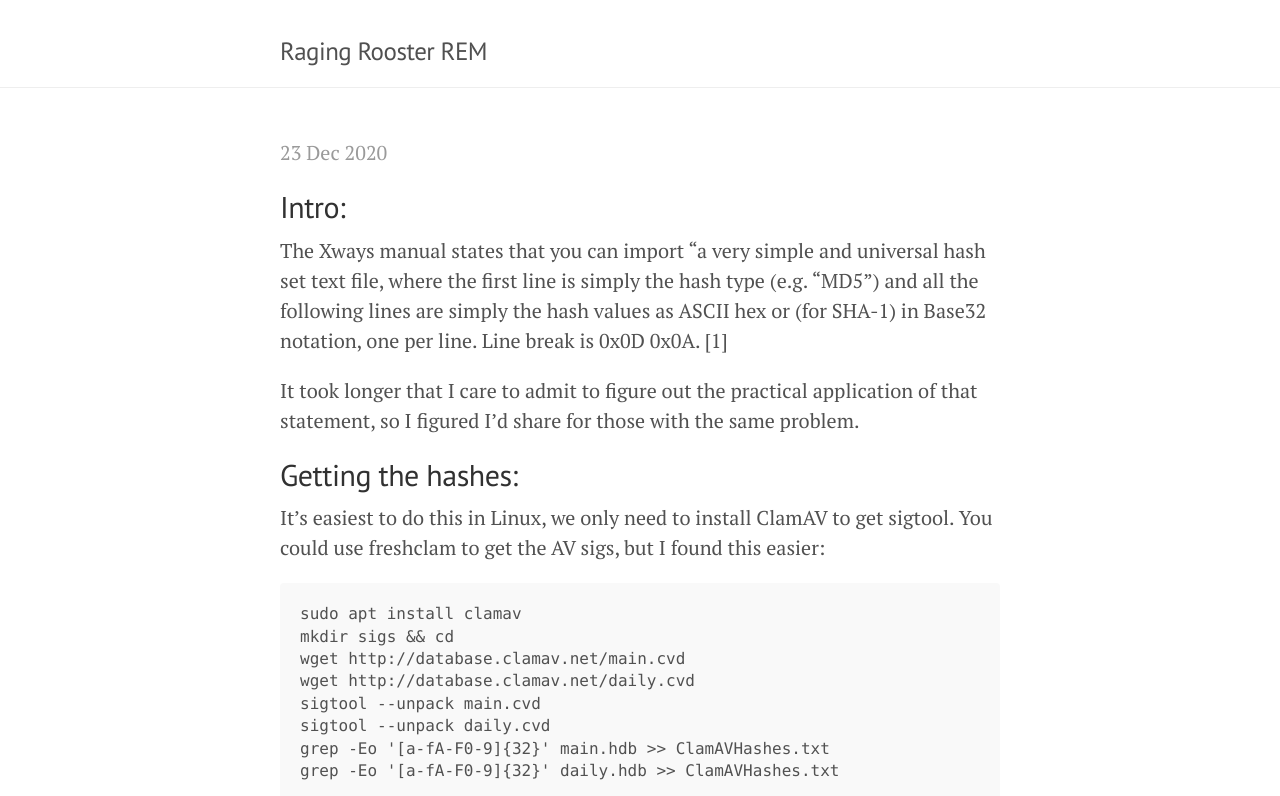
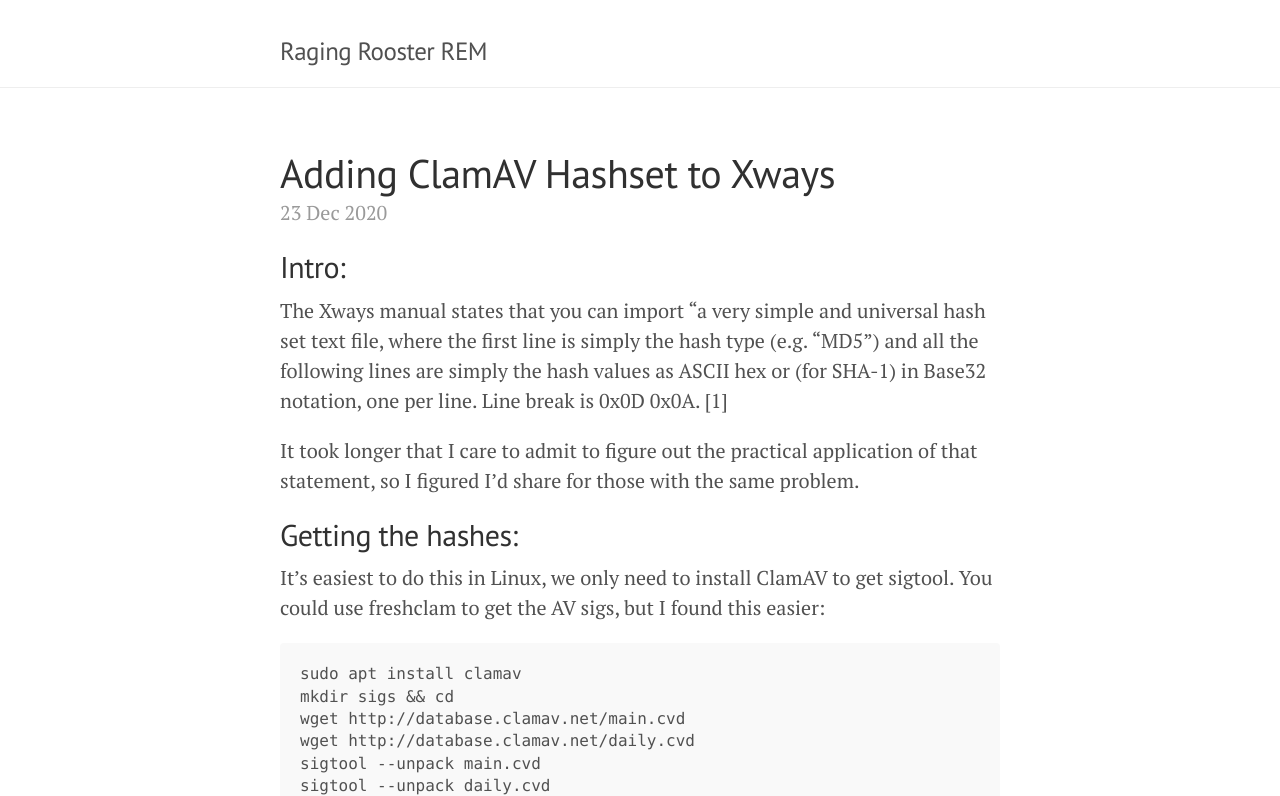
Before and after one commit to ragingrooster/ragingrooster.github.io, a Jekyll site: the page built from _posts/2020-12-23-Adding-Hashes-in-Xways.md, in a window 1280 px wide and 900 px high, cut to the strip 104-900 px from the top of the window. Built offline with Jekyll 4.4.1, drawn with Linux system fonts in a browser that asks for light colours; our own code applies the rules of GitHub Pages for plain Markdown files.

Commit message:
Update 2020-12-23-Adding-Hashes-in-Xways.md

```diff
--- a/_posts/2020-12-23-Adding-Hashes-in-Xways.md
+++ b/_posts/2020-12-23-Adding-Hashes-in-Xways.md
@@ -1,6 +1,6 @@
 ---
 layout: post
-title: Xways Trick: Adding ClamAV Hashes
+title: Adding ClamAV Hashset to Xways
 ---
 ## Intro:
 The Xways manual states that you can import "a very simple and universal hash set text file, where the first line is simply the hash type (e.g. "MD5") and all the following lines are  simply  the  hash  values  as  ASCII  hex  or  (for  SHA-1)  in  Base32  notation,  one  per  line.  Line  break is 0x0D 0x0A. [1]
```
